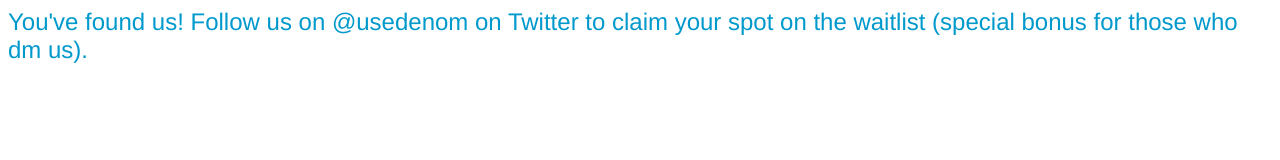
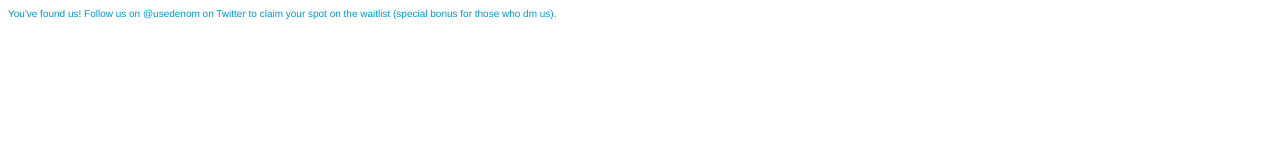
Before and after one commit to uhsayer/uhsayer.github.io, a plain HTML site: page index.html in a window 1280 px wide. Drawn offline with Linux system fonts and the light colour scheme.

Commit message:
Update index.html

```diff
--- a/index.html
+++ b/index.html
@@ -1,2 +1,2 @@
 
-<font face="Helvetica" size="5px" color="#0099cc">You've found us! Follow us on @usedenom on Twitter to claim your spot on the waitlist (special bonus for those who dm us).</font>
+<font face="Helvetica" size="1px" color="#0099cc">You've found us! Follow us on @usedenom on Twitter to claim your spot on the waitlist (special bonus for those who dm us).</font>
```
